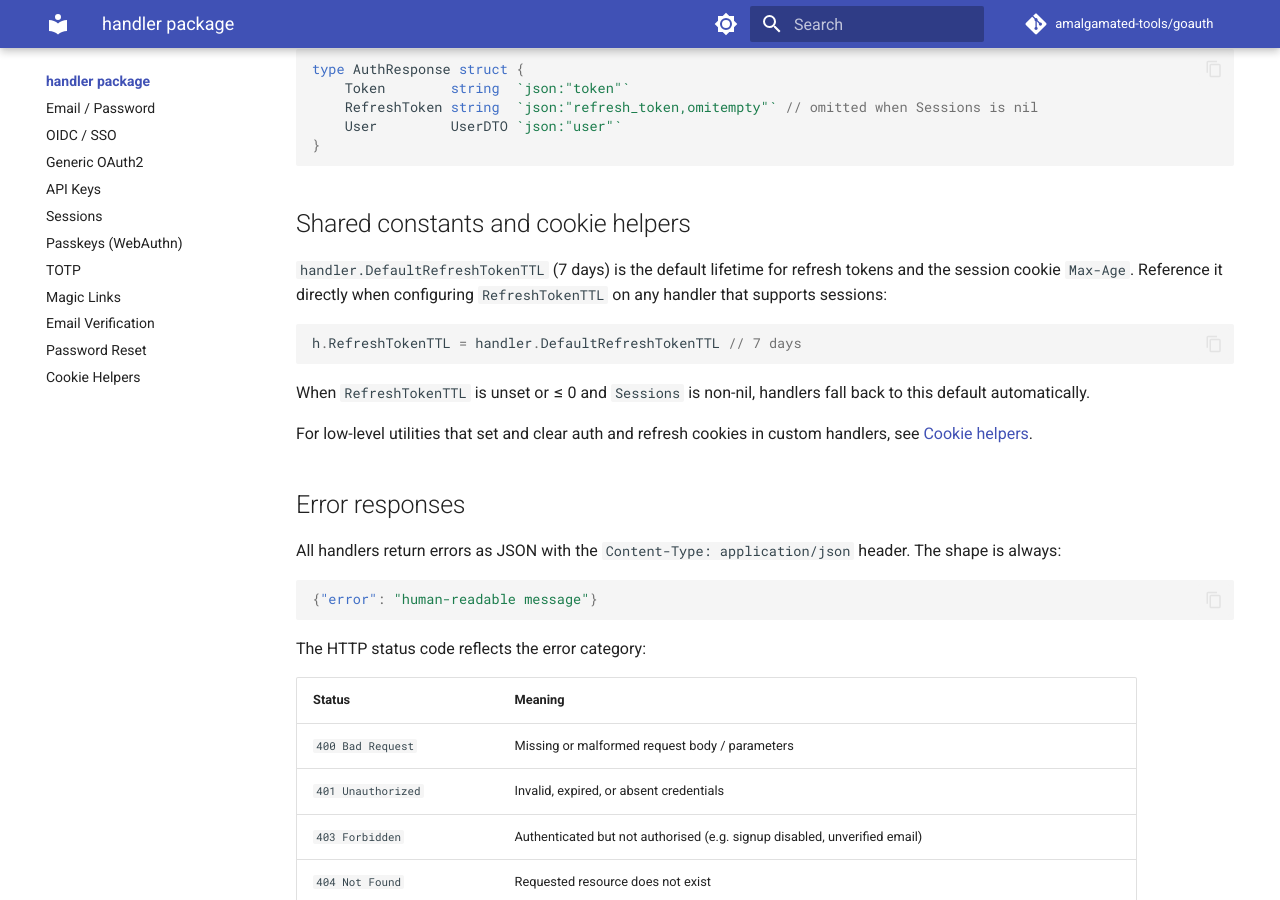
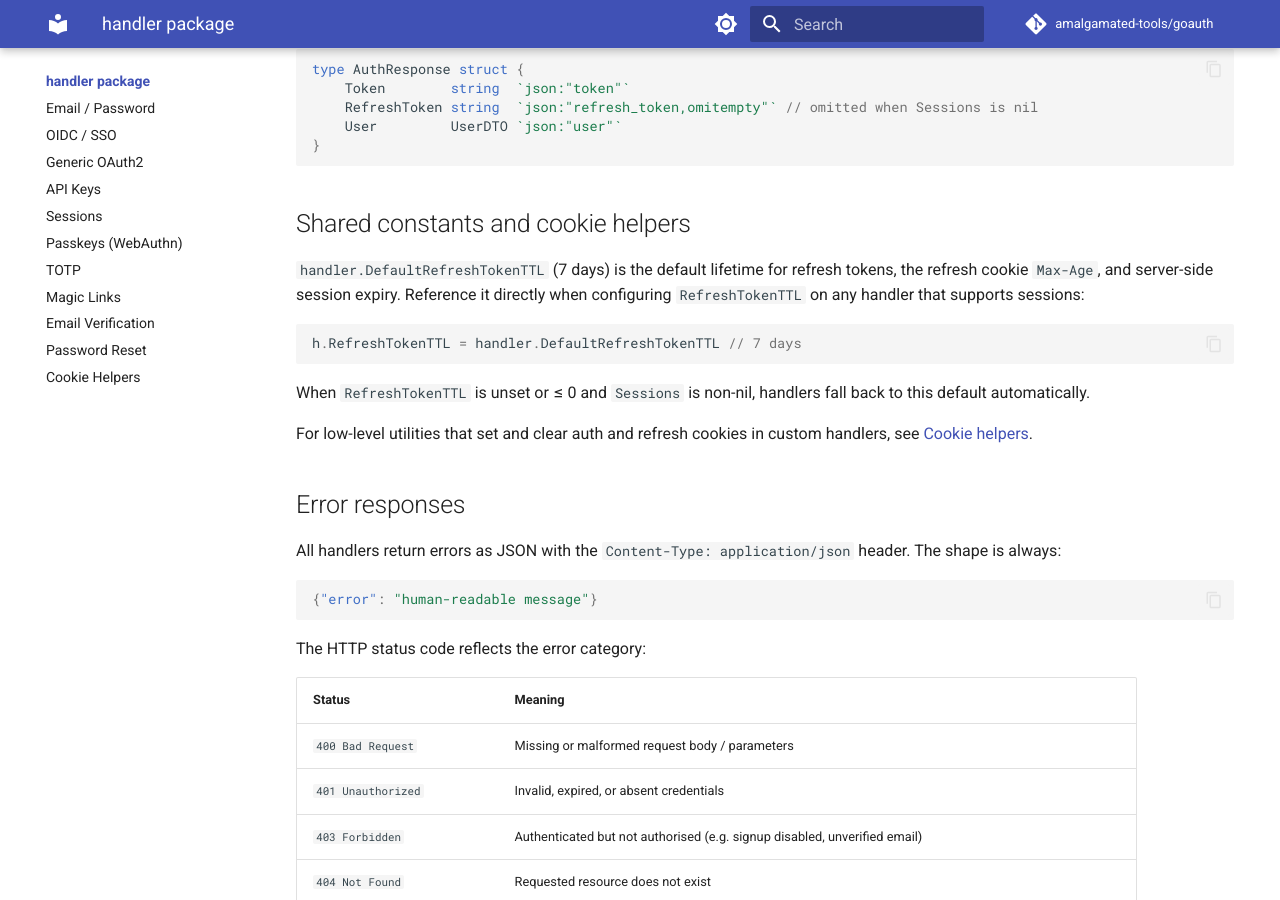
Before and after one commit to amalgamated-tools/goauth, an MkDocs documentation site: the page built from docs/handler/index.md, in a window 1280 px wide and 900 px high, scrolled down 3166 px. Built offline with MkDocs 1.6.1 and Material for MkDocs 9.7.7, drawn with Linux system fonts in a browser that asks for light colours; comment, search, counter and statistics services are not loaded.

Commit message:
Potential fix for pull request finding
Co-authored-by: Copilot Autofix powered by AI <175728472+Copilot@users.noreply.github.com>

````diff
--- a/docs/handler/index.md
+++ b/docs/handler/index.md
@@ -140,7 +140,7 @@ type AuthResponse struct {
 
 ## Shared constants and cookie helpers
 
-`handler.DefaultRefreshTokenTTL` (7 days) is the default lifetime for refresh tokens and the session cookie `Max-Age`. Reference it directly when configuring `RefreshTokenTTL` on any handler that supports sessions:
+`handler.DefaultRefreshTokenTTL` (7 days) is the default lifetime for refresh tokens, the refresh cookie `Max-Age`, and server-side session expiry. Reference it directly when configuring `RefreshTokenTTL` on any handler that supports sessions:
 
 ```go
 h.RefreshTokenTTL = handler.DefaultRefreshTokenTTL // 7 days
````
